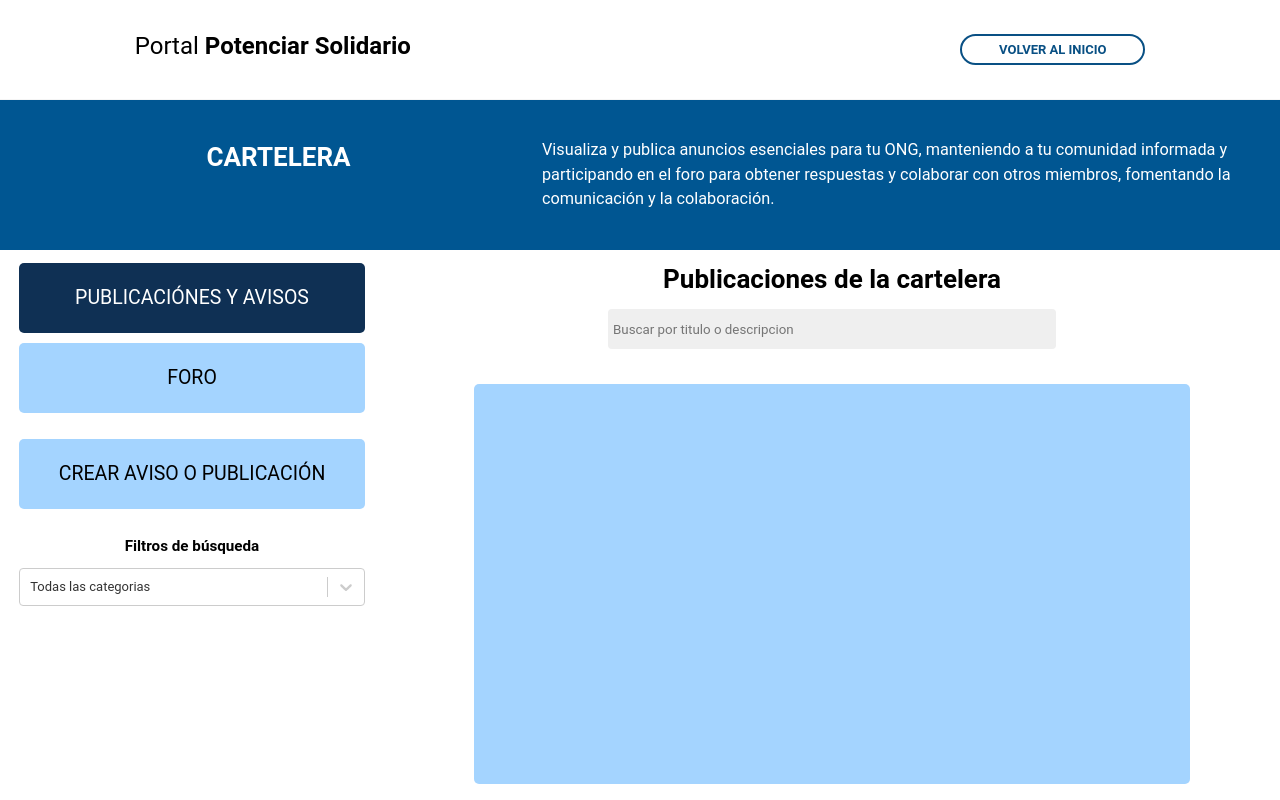
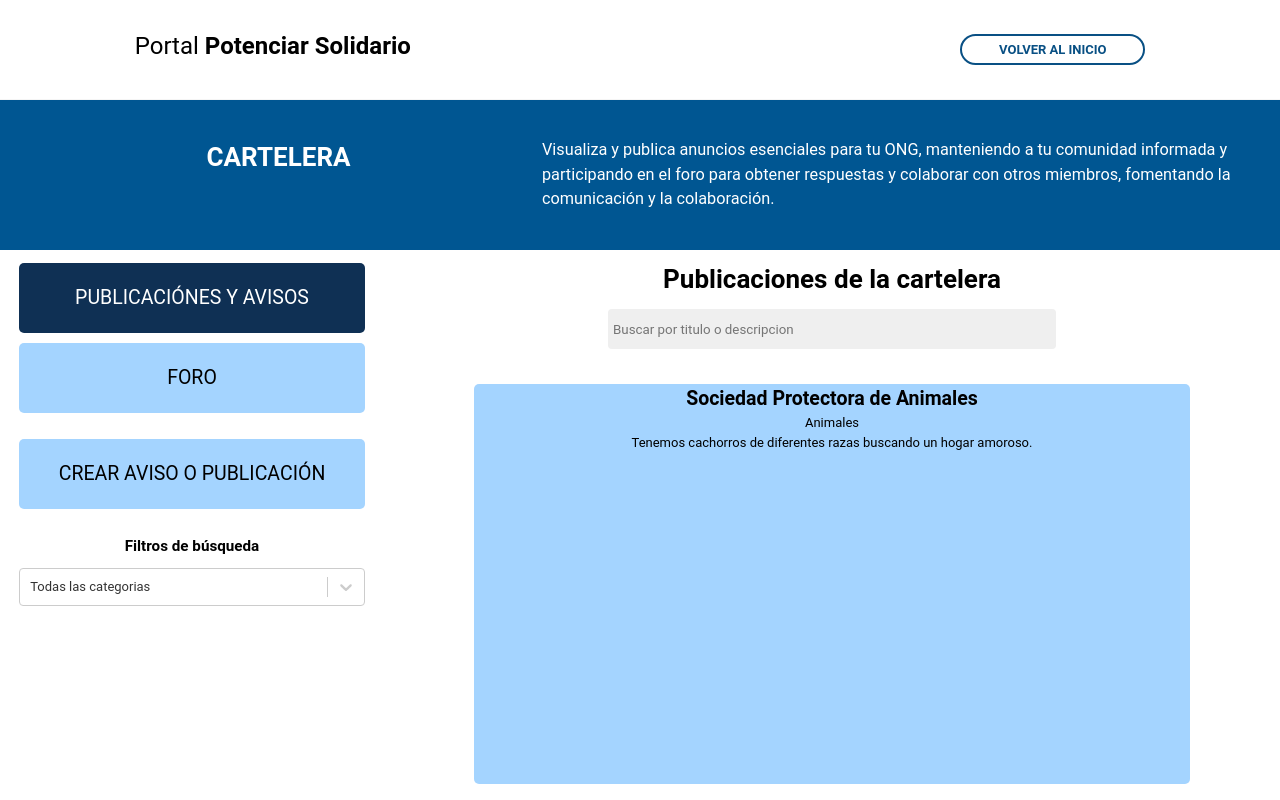
Before and after one commit to henrypfg8/Potenciar-Solidario, a React (Vite) app in the folder client/: page / in a window 1280 px wide. Built offline with nearby package versions, Linux system fonts and the light colour scheme.

Commit message:
publicaciones hardcodeadas

```diff
--- a/client/src/components/Post/post.module.css
+++ b/client/src/components/Post/post.module.css
@@ -5,4 +5,7 @@
     border-radius: 5px;
     background-color: var(--lightblue);
     color: inherit;
+    display: flex;
+    flex-direction: column;
+    align-items: center;
 }
--- a/client/src/components/Posts/Posts.jsx
+++ b/client/src/components/Posts/Posts.jsx
@@ -6,7 +6,47 @@ import SearchBar from '../SearchBar/SearchBar';
 
 export default function Posts () {
 
-  const cards = [1, 2, 3, 4, 5, 6, 7, 8, 9, 10, 12, 13, 14, 15]
+  const cards = [1, 2, 3, 4, 5, 6, 7, 8, 9, 10, 12, 13, 14, 15];
+  const publications = [
+    {
+      title: "Adopción de cachorros",
+      ong: "Sociedad Protectora de Animales",
+      category: "Animales",
+      description: "Tenemos cachorros de diferentes razas buscando un hogar amoroso."
+    },
+    {
+      title: "Limpieza de Playa",
+      ong: "Green Earth",
+      category: "Medio Ambiente",
+      description: "Únete a nuestra iniciativa de limpieza de playa el próximo fin de semana."
+    },
+    {
+      title: "Donación de sangre",
+      ong: "Cruz Roja",
+      category: "Salud",
+      description: "Necesitamos donantes de sangre de tipo O- para pacientes en el hospital local."
+    },
+    {
+      title: "Clases de matemáticas gratis",
+      ong: "Educación para Todos",
+      category: "Educación",
+      description: "Ofrecemos clases de matemáticas gratuitas para estudiantes de secundaria y preparatoria."
+    },
+    {
+      title: "Campaña de vacunación",
+      ong: "Clínica de Salud Comunitaria",
+      category: "Salud",
+      description: "La clínica local llevará a cabo una campaña de vacunación contra la gripe esta semana."
+    },
+    {
+      title: "Exposición de arte contemporáneo",
+      ong: "Asociación de Artistas Locales",
+      category: "Arte",
+      description: "Ven a nuestra exposición de arte con obras de artistas locales. ¡Entrada gratuita!"
+    }
+  ];
+
+
 
   return (
     <div className={Styles.Posts}>
@@ -17,8 +57,13 @@ export default function Posts () {
 
       <div className={Styles.Cards}>
         {
-          cards?.map(e => (
-            <Post key={e}/>
+          publications?.map(({ title, ong, category, description }) => (
+            <Post
+              key={title}
+              ong={ong}
+              category={category}
+              description={description}
+            />
           ))
         }
       </div>
```
